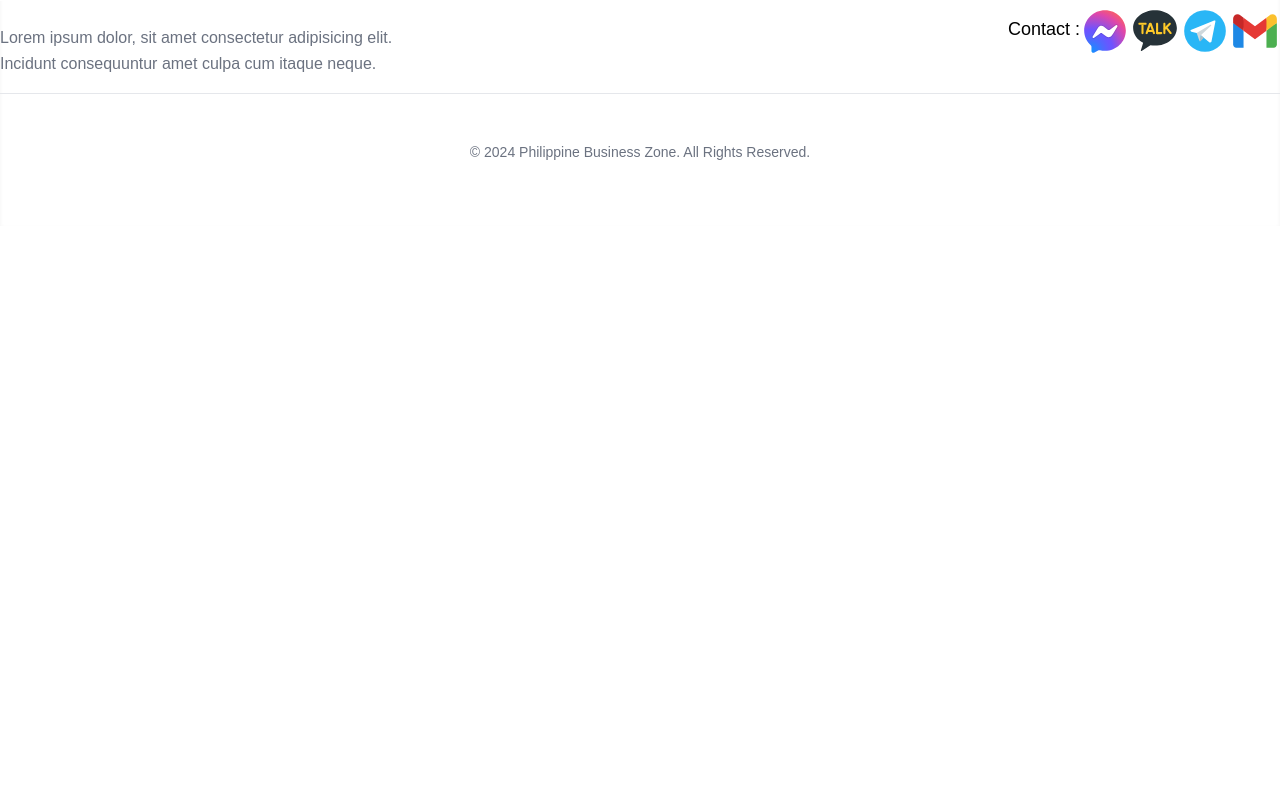
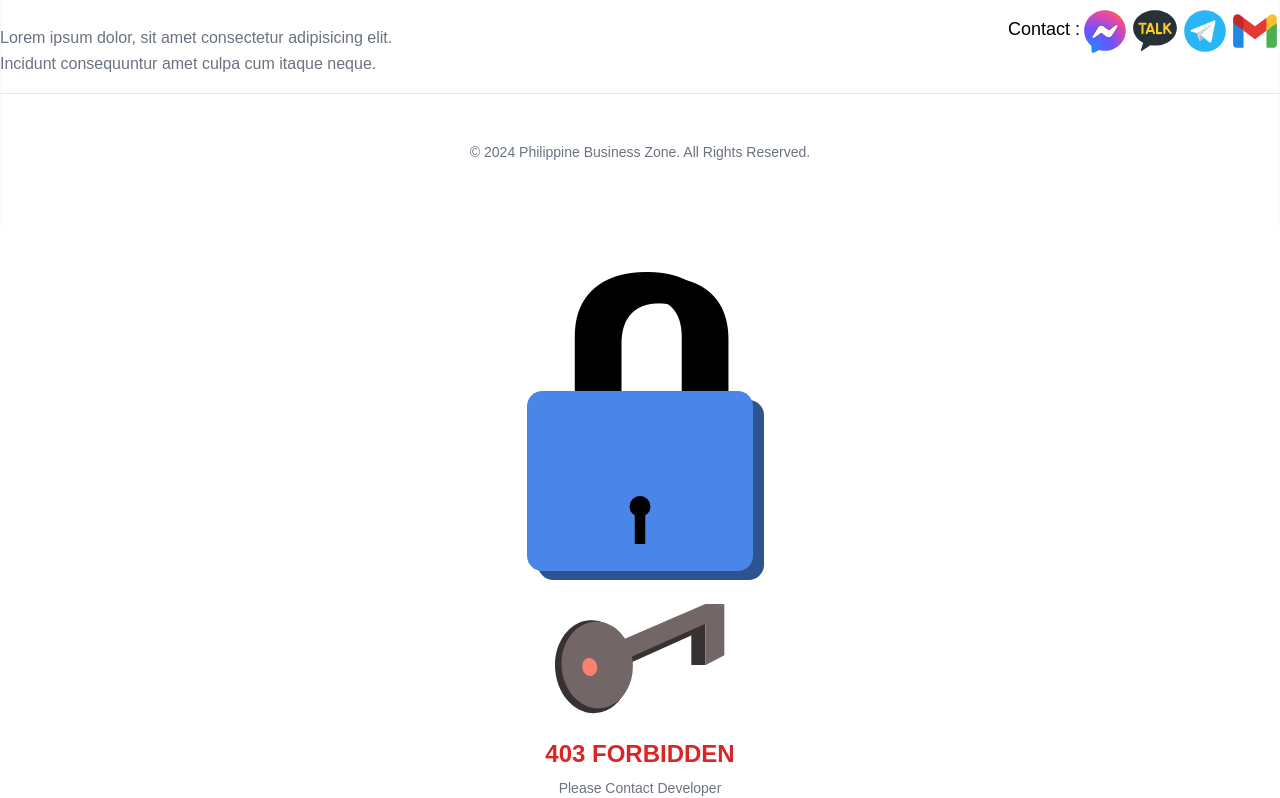
Before and after one commit to CidJohn/philbizz, a React (Create React App) app: page /company-page/1 in a window 1280 px wide. Shown: the part 1090-1888 px from the top of the page. Before the commit the page ends 1316 px from the top, so only its background shows below. Built offline with nearby package versions, Linux system fonts and the light colour scheme; no server answers; a web font is replaced by a local one; what quill-resize-image would draw is missing.

Commit message:
feature/sp3-86eqkmty4/dashboard-login-auth

```diff
--- /dev/null
+++ b/src/components/Lock/Lock.jsx
@@ -0,0 +1,111 @@
+import React from 'react';
+
+const Lock = () => {
+  return (
+    <div id="container_anim" className="flex flex-col items-center">
+      <div id="lock" className="key-container">
+        <svg
+          xmlns="http://www.w3.org/2000/svg"
+          viewBox="317.286 -217 248 354"
+          width="248"
+          height="354"
+          className="mx-auto"
+        >
+          <g>
+            <path
+              d="M 354.586 -43 L 549.986 -43 C 558.43 -43 565.286 -36.144 565.286 -27.7 L 565.286 121.7 C 565.286 130.144 558.43 137 549.986 137 L 354.586 137 C 346.141 137 339.286 130.144 339.286 121.7 L 339.286 -27.7 C 339.286 -36.144 346.141 -43 354.586 -43 Z"
+              fill="#2D5391"
+            />
+            <g transform="matrix(-1,0,0,-1,543.786,70)">
+              <text
+                transform="matrix(1,0,0,1,0,234)"
+                className="font-bold text-[234px] text-gray-800"
+              >
+                U
+              </text>
+            </g>
+            <g transform="matrix(-1,0,0,-1,530.786,65)">
+              <text
+                transform="matrix(1,0,0,1,0,234)"
+                className="font-bold text-[234px] text-gray-400"
+              >
+                U
+              </text>
+            </g>
+            <path
+              d="M 343.586 -52 L 538.986 -52 C 547.43 -52 554.286 -45.144 554.286 -36.7 L 554.286 112.7 C 554.286 121.144 547.43 128 538.986 128 L 343.586 128 C 335.141 128 328.286 121.144 328.286 112.7 L 328.286 -36.7 C 328.286 -45.144 335.141 -52 343.586 -52 Z"
+              fill="#4A86E8"
+            />
+            <g>
+              <circle
+                cx="441.28571428571433"
+                cy="63.46153846153848"
+                r="10.461538461538453"
+                fill="black"
+              />
+              <rect
+                x="436.055"
+                y="66.538"
+                width="10.462"
+                height="34.462"
+                fill="black"
+              />
+            </g>
+          </g>
+        </svg>
+      </div>
+
+      <div id="key" className="mt-6">
+        <svg
+          xmlns="http://www.w3.org/2000/svg"
+          viewBox="232.612 288.821 169.348 109.179"
+          width="169.348"
+          height="109.179"
+          className="mx-auto"
+        >
+          <g>
+            <path
+              d="M 382.96 349.821 L 368.96 349.821 L 368.96 314.821 L 382.96 307.821 L 382.96 349.821 Z"
+              fill="#373131"
+            />
+            <path
+              d="M 292.134 354.827 L 379.96 315.39 L 379.96 305.547 L 292.134 343.094 L 292.134 354.827 Z"
+              fill="#373131"
+            />
+            <path
+              d="M 280.96 340.109 L 401.96 288.821 L 401.96 340.109 L 382.96 349.972 L 382.96 308.547 L 265.96 360.821 L 259.96 349.972 L 280.96 340.109 Z"
+              fill="#736666"
+            />
+            <path
+              d="M 401.96 288.821 L 382.96 288.821 L 280.96 332.821 L 292.134 340.109 L 401.96 288.821 Z"
+              fill="#736666"
+            />
+            <g>
+              <path
+                d="M 232.755 354.125 C 230.958 328.501 246.297 306.519 266.988 305.068 C 287.679 303.617 305.937 323.243 307.734 348.867 C 309.531 374.492 294.191 396.473 273.5 397.924 C 252.809 399.375 234.552 379.75 232.755 354.125 Z"
+                fill="#373131"
+              />
+              <path
+                d="M 239.241 352.316 C 237.564 328.406 252.144 307.876 271.779 306.499 C 291.414 305.122 308.716 323.416 310.393 347.326 C 312.07 371.236 297.49 391.766 277.855 393.143 C 258.22 394.52 240.917 376.226 239.241 352.316 Z"
+                fill="#736666"
+              />
+              <path
+                d="M 260.038 353.084 C 259.196 348.171 261.788 343.621 265.822 342.929 C 269.856 342.238 273.816 345.665 274.658 350.578 C 275.5 355.49 272.909 360.041 268.874 360.732 C 264.84 361.424 260.88 357.997 260.038 353.084 Z"
+                fill="salmon"
+              />
+            </g>
+          </g>
+        </svg>
+      </div>
+
+      <p id="text" className="mt-6 text-2xl font-bold text-red-600">
+        403 FORBIDDEN
+      </p>
+      <p id="credit" className="mt-2 text-sm text-gray-500">
+        Please Contact Developer
+      </p>
+    </div>
+  );
+};
+
+export default Lock;
--- a/src/helper/auth/useAuthContext.jsx
+++ b/src/helper/auth/useAuthContext.jsx
@@ -2,10 +2,12 @@ import React, { createContext, useContext, useState, useEffect } from "react";
 import { useProtect } from "./useAuthentication";
 import useStorage from "../storage/Storage";
 import { axiosPost } from "./axiosInstance";
+import { useNavigate } from "react-router-dom";
 
 const AuthContext = createContext();
 
 export const AuthProvider = ({ children }) => {
+  const navigate = useNavigate();
   const { getStorage, postStorage, deleteStorage } = useStorage();
 
   const [isAuthenticated, setIsAuthenticated] = useState(
@@ -13,7 +15,7 @@ export const AuthProvider = ({ children }) => {
   );
   const [rememberMe, setRememberMe] = useState(false);
   const [authload, setLoading] = useState(false);
-
+  const [adminAccess, setAdminAccess] = useState(false);
   const tokenRefresher = async () => {
     const refresher = getStorage("refresh_token");
     if (refresher) {
@@ -39,25 +41,33 @@ export const AuthProvider = ({ children }) => {
     return () => clearInterval(refreshInterval);
   }, [rememberMe]);
 
-  const login = (access_token, refresh_token) => {
+  const login = (access_token, refresh_token, accountId) => {
     setLoading(true);
     if (rememberMe) {
+      postStorage("user_identity", accountId, false);
       postStorage("access_token", access_token, false);
       postStorage("refresh_token", refresh_token, false);
     } else {
       postStorage("access_token", access_token, true);
       postStorage("refresh_token", refresh_token, true);
+      postStorage("user_identity", accountId, true);
+    }
+    if (accountId.level === "ADMIN") {
+      return navigate("/dashboard");
     }
     setTimeout(() => {
       setLoading(false);
       setIsAuthenticated(true);
     }, 2000);
+
+    return;
   };
 
   const logout = () => {
     setLoading(true);
     deleteStorage("access_token");
     deleteStorage("refresh_token");
+    deleteStorage("user_identity");
     setTimeout(() => {
       setLoading(false);
       setIsAuthenticated(false);
@@ -66,7 +76,14 @@ export const AuthProvider = ({ children }) => {
 
   return (
     <AuthContext.Provider
-      value={{ isAuthenticated, login, logout, setRememberMe, authload }}
+      value={{
+        isAuthenticated,
+        login,
+        logout,
+        setRememberMe,
+        authload,
+        adminAccess,
+      }}
     >
       {children}
     </AuthContext.Provider>
--- a/src/helper/auth/useAuthentication.jsx
+++ b/src/helper/auth/useAuthentication.jsx
@@ -49,6 +49,7 @@ export const useLogin = () => {
   const [error, setErrors] = useState(null);
   const [access_token, setAccessToken] = useState(null);
   const [refresh_token, setRefreshToken] = useState(null);
+  const [accountId, setAccountId] = useState(null);
   const API_CALL = restAPI();
 
   const fetchingLogin = async (data) => {
@@ -61,8 +62,11 @@ export const useLogin = () => {
         `${API_CALL.pythonHost}/accounts/login`,
         data
       );
-      // const response = await axios.post(`api/accounts/login`, data);
       const res = await response.data.access_token_response;
+      setAccountId({
+        uuid: response.data.account_id,
+        level: response.data.access_level,
+      });
       setAccessToken(res.access_token);
       setRefreshToken(res.refresh_token);
     } catch (error) {
@@ -81,6 +85,7 @@ export const useLogin = () => {
     error,
     access_token,
     refresh_token,
+    accountId,
   };
 };
 
--- a/src/helper/database/restAPI.jsx
+++ b/src/helper/database/restAPI.jsx
@@ -10,6 +10,7 @@ const restAPI = () => {
     image: imageURL2 + "/images/",
     pythonHost: pythonAPI + "/api",
   };
+
   return API_CALL;
 };
 
--- a/src/pages/Dashboard/DashboardLayout.jsx
+++ b/src/pages/Dashboard/DashboardLayout.jsx
@@ -1,18 +1,31 @@
-import React, { useState } from "react";
+import React, { useEffect, useState } from "react";
 import Sidebar from "../../components/Sidebar/Sidebar";
 import { useLocation } from "react-router-dom";
-import { AuthProvider } from "../../helper/auth/useAuthContext";
+import { AuthProvider, useAuth } from "../../helper/auth/useAuthContext";
 import SonnerToaster from "../../components/Sonner/Sonner";
+import useStorage from "../../helper/storage/Storage";
+import Lock from "../../components/Lock/Lock";
 
 const DashboardLayout = ({ children, props }) => {
   const { navbar } = props;
   const location = useLocation();
+  const { getStorage } = useStorage();
   const hiddenDash = location.pathname.includes("dashboard");
+  const access = getStorage("user_identity");
+  const [accessLevel, setAccessLevel] = useState(null);
+
+  useEffect(() => {
+    const parseAccess = JSON.parse(access);
+    const access_level = access ? parseAccess.level : null;
+    setAccessLevel(access_level);
+  }, [access]);
+
   return (
     <>
-        <SonnerToaster />
+      <SonnerToaster />
 
-        {hiddenDash && (
+      {accessLevel !== null && accessLevel !== "CUSTOMER" ? (
+        hiddenDash && (
           <div className="flex ">
             <div className="flex sticky top-0 h-full  ">
               <Sidebar navbar={navbar} />
@@ -21,7 +34,10 @@ const DashboardLayout = ({ children, props }) => {
               {React.cloneElement(children)}
             </div>
           </div>
-        )}
+        )
+      ) : (
+        <Lock />
+      )}
     </>
   );
 };
--- a/src/pages/Login/Login.jsx
+++ b/src/pages/Login/Login.jsx
@@ -16,7 +16,14 @@ export const Login = ({
   };
   const [formData, setFormData] = useState(initializeData);
   const [errors, setErrors] = useState([]);
-  const { fetchingLogin, access_token, refresh_token, loginLoad, error } = useLogin();
+  const {
+    fetchingLogin,
+    access_token,
+    refresh_token,
+    loginLoad,
+    accountId,
+    error,
+  } = useLogin();
   const { login, setRememberMe } = useAuth();
 
   const showAlert = useAlert();
@@ -59,12 +66,12 @@ export const Login = ({
   };
 
   useEffect(() => {
-    if ((access_token && refresh_token)) {
+    if (access_token && refresh_token) {
       showAlert("Welcome", `Login Successfully!`, "success", "", false, "Ok");
       handleModalOpen();
-      login(access_token, refresh_token);
+      login(access_token, refresh_token, accountId);
     }
-  }, [access_token, refresh_token, loginLoad]);
+  }, [access_token, refresh_token, loginLoad, accountId]);
 
   useEffect(() => {
     if (error) {
```
